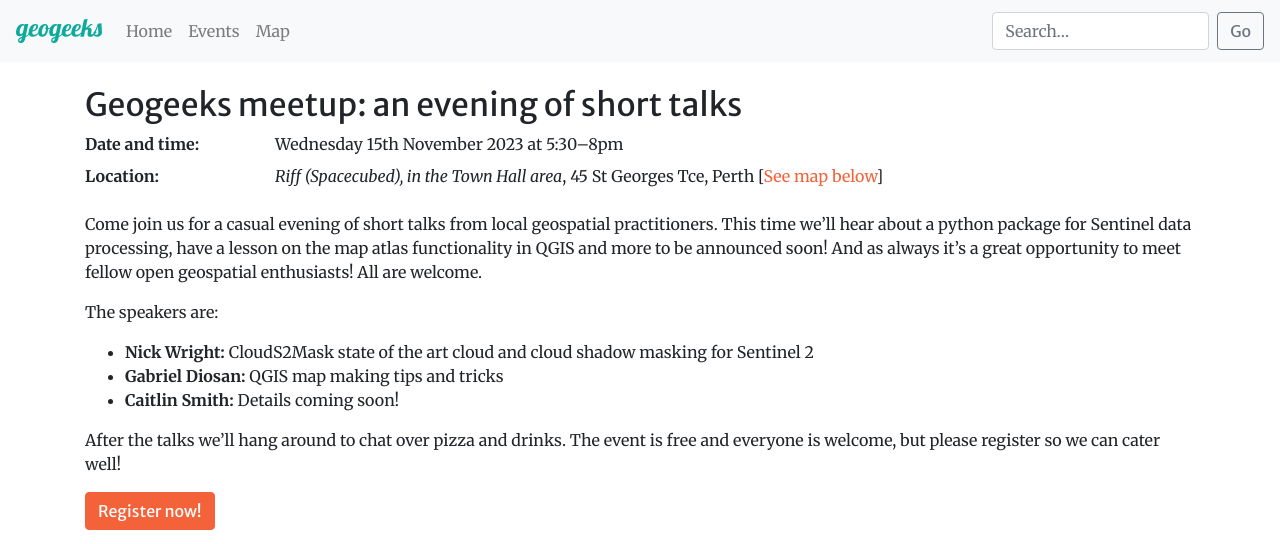
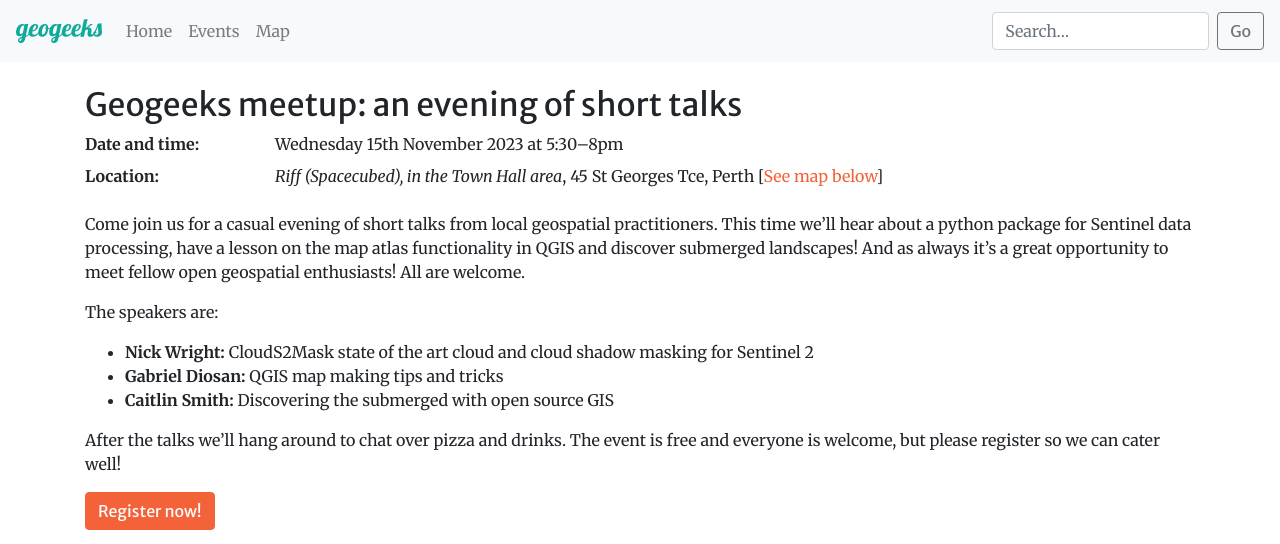
Before and after one commit to geogeeks-au/geogeeks-au.github.io, a Jekyll site: the page built from 2023/1115_sentinel_qgisatlas.md, in a window 1280 px wide, cut to the strip 0-544 px from the top of the page. Built offline with Jekyll 4.4.1, drawn with Linux system fonts in a browser that asks for light colours; comment, search, counter and statistics services are not loaded.

Commit message:
Update 1115_sentinel_qgisatlas.md

```diff
--- a/2023/1115_sentinel_qgisatlas.md
+++ b/2023/1115_sentinel_qgisatlas.md
@@ -13,14 +13,13 @@ commons_category: Geogeeks 2023-11-15
 homepage: true
 ---
 
-Come join us for a casual evening of short talks from local geospatial practitioners.
-This time we'll hear about a python package for Sentinel data processing, have a lesson on the map atlas functionality in QGIS and more to be announced soon! And as always it's a great opportunity to meet fellow open geospatial enthusiasts! All are welcome.
+Come join us for a casual evening of short talks from local geospatial practitioners. This time we'll hear about a python package for Sentinel data processing, have a lesson on the map atlas functionality in QGIS and discover submerged landscapes! And as always it's a great opportunity to meet fellow open geospatial enthusiasts! All are welcome.
 
 The speakers are:
 
 * **Nick Wright:** CloudS2Mask state of the art cloud and cloud shadow masking for Sentinel 2
 * **Gabriel Diosan:** QGIS map making tips and tricks
-* **Caitlin Smith:** Details coming soon!
+* **Caitlin Smith:** Discovering the submerged with open source GIS
 
 
 After the talks we'll hang around to chat over pizza and drinks. The event is free and everyone is welcome, but please register so we can cater well!
```
